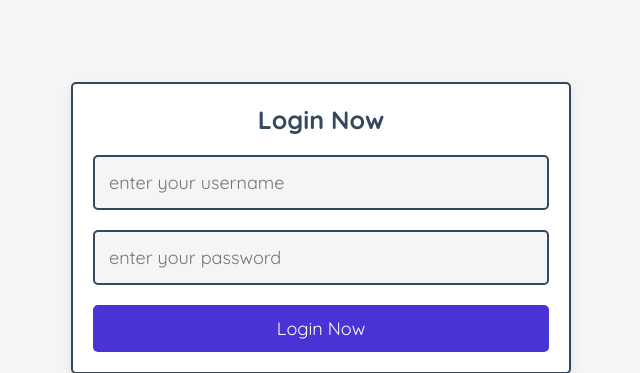
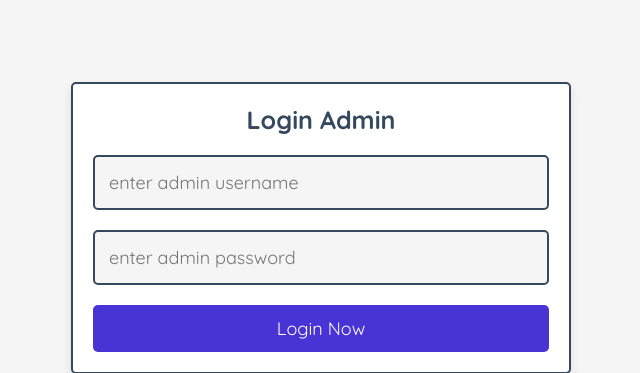
Before and after one commit to rakhaafd/snapmind-blog, a PHP site: page /admin/admin_login.php in a window 1280 px wide. Shown: the part 172-545 px from the top of the page, without its empty margins (319-959 px from the left). Run offline with PHP 8.4, Linux system fonts and the light colour scheme; some libraries are stand-ins or nearby versions.

Commit message:
chore: fix admin login

```diff
--- a/admin/admin_login.php
+++ b/admin/admin_login.php
@@ -49,9 +49,9 @@ if (!empty($message)) {
 
 <section class="form-container">
    <form action="" method="POST">
-      <h3>Login Now</h3>
-      <input type="text" name="name" maxlength="20" required placeholder="enter your username" class="box" oninput="this.value = this.value.replace(/\s/g, '')">
-      <input type="password" name="pass" maxlength="20" required placeholder="enter your password" class="box" oninput="this.value = this.value.replace(/\s/g, '')">
+      <h3>Login Admin</h3>
+      <input type="text" name="name" maxlength="20" required placeholder="enter admin username" class="box" oninput="this.value = this.value.replace(/\s/g, '')">
+      <input type="password" name="pass" maxlength="20" required placeholder="enter admin password" class="box" oninput="this.value = this.value.replace(/\s/g, '')">
       <input type="submit" value="login now" name="submit" class="btn">
    </form>
 </section>
```
